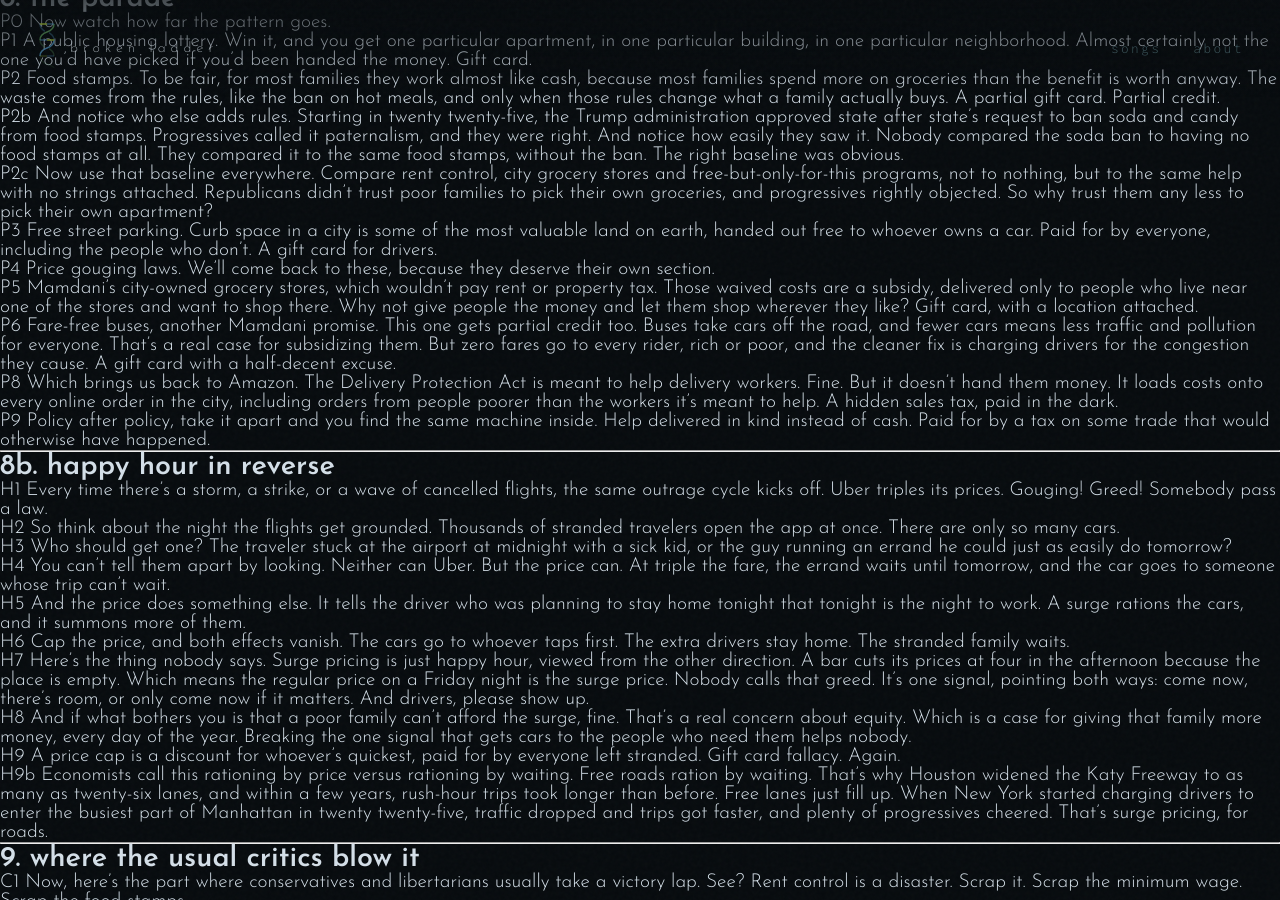
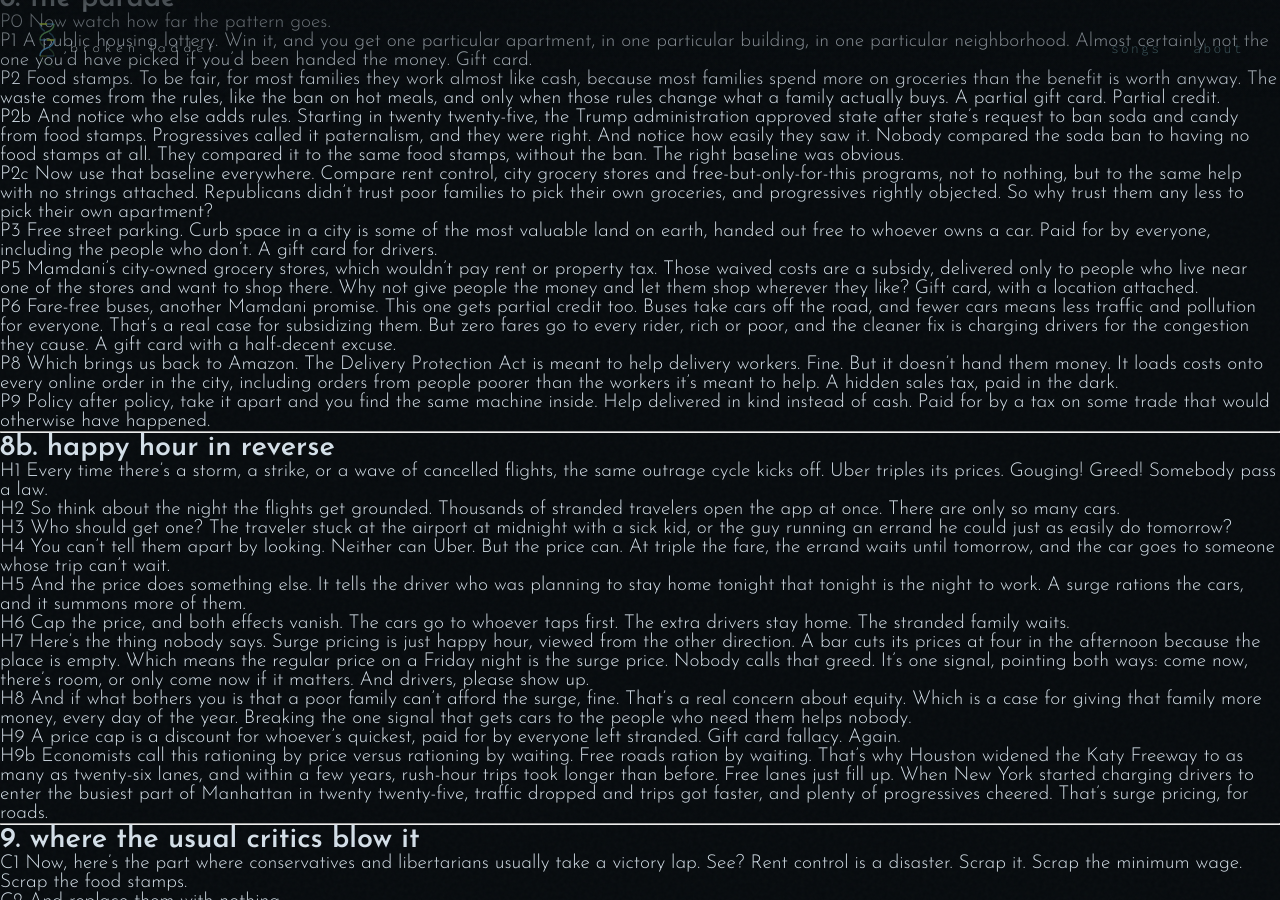
Before and after one commit to ClayShentrup/brokenladder, a Jekyll site: the page built from safety-net-vs-socialism/script.md, in a window 1280 px wide and 900 px high, scrolled down 2300 px. Built offline with Jekyll 4.4.1, drawn with Linux system fonts in a browser that asks for light colours; our own code applies the rules of GitHub Pages for plain Markdown files.

Commit message:
economic illiteracy: drop the price-gouging teaser
Co-Authored-By: Claude Opus 5.5 <noreply@anthropic.com>
Claude-Session: https://claude.ai/code/session_01BsiGF9St2tiTePmyBZgNDi

```diff
--- a/safety-net-vs-socialism/script.md
+++ b/safety-net-vs-socialism/script.md
@@ -167,8 +167,6 @@ P2b And notice who else adds rules. Starting in twenty twenty-five, the Trump ad
 P2c Now use that baseline everywhere. Compare rent control, city grocery stores and free-but-only-for-this programs, not to nothing, but to the same help with no strings attached. Republicans didn't trust poor families to pick their own groceries, and progressives rightly objected. So why trust them any less to pick their own apartment?
 
 P3 Free street parking. Curb space in a city is some of the most valuable land on earth, handed out free to whoever owns a car. Paid for by everyone, including the people who don't. A gift card for drivers.
-
-P4 Price gouging laws. We'll come back to these, because they deserve their own section.
 
 P5 Mamdani's city-owned grocery stores, which wouldn't pay rent or property tax. Those waived costs are a subsidy, delivered only to people who live near one of the stores and want to shop there. Why not give people the money and let them shop wherever they like? Gift card, with a location attached.
 
--- a/safety-net-vs-socialism/src/_mid.js
+++ b/safety-net-vs-socialism/src/_mid.js
@@ -422,7 +422,6 @@
     });
   };
   const sP3 = parade('parking', 'P3', 'free street parking', ['gift card for drivers', ['P3', 'gift card']]);
-  const sP4 = () => { plate('airport', c('P4') - 0.6, ce('P4') + 0.6, { z: [1.15, 1.2] }); banner('price gouging laws: hold that thought', 960, 540, 64, c('P4'), {}); };
   const sP5 = parade('grocery', 'P5', 'city-owned grocery stores', ['gift card, with a location', ['P5', 'Gift card']], { extra: () => banner('no rent, no property tax = a subsidy', 960, 290, 46, ['P5', 'waived'], { bg: K.red }) });
   const sP6 = parade('bus', 'P6', 'fare-free buses', ['half-decent excuse', ['P6', 'half-decent'], K.black], { extra: () => { banner('fewer cars: a real case', 960, 290, 46, ['P6', 'real case'], { bg: K.green }); banner('better: charge drivers for congestion', 960, 390, 46, ['P6', 'cleaner fix'], { bg: K.red }); } });
   const sP8 = parade('delivery', 'P8', 'the delivery protection act', ['a hidden sales tax', ['P8', 'hidden sales tax']], { cam: { z: [1.0, 1.12], x: [-0.3, 0.3] }, extra: () => { banner("doesn't hand workers money", 960, 290, 48, ['P8', "doesn't hand"], { bg: K.red }); banner('costs on every order, including poorer buyers', 960, 390, 44, ['P8', 'every online'], {}); } });
@@ -755,7 +754,7 @@
       { start: 0, draw: sDelivery }, S('O2', sPost, true, 0.5), S('O2b', sRules), S('O3', sCharity), S('O6', sMayor), S('O7', sMenu),
       { start: ce('O8') - 0.1, draw: sTitle },
       S('N1', sNot), S('M1', sMeaning), S('D1', sSweater), S('T1', sRoof), S('R1', sRent), S('G1', sGift), S('Q1', sShort),
-      S('P0', sP0), S('P1', sP1), S('P2', sP2), S('P2b', sP2b), S('P2c', sP2c), S('P3', sP3), S('P4', sP4), S('P5', sP5), S('P6', sP6), S('P8', sP8), S('P9', sP9),
+      S('P0', sP0), S('P1', sP1), S('P2', sP2), S('P2b', sP2b), S('P2c', sP2c), S('P3', sP3), S('P5', sP5), S('P6', sP6), S('P8', sP8), S('P9', sP9),
       S('H1', sSurge), S('H9b', sRoads), S('C1', sCritics), S('K1', sTrickle), S('W1', sTheorem), S('X1', sTaxes),
       S('E1', sTable, true), S('E9', sCliff), S('E11', sUniversal), S('E12', sMillionaire), S('E11b', sUniversal), S('E11c', sTiming, true), S('E15', sMillionaire),
       S('Z1', sClose), S('L1', sNeo), S('Z7', sEnd),
--- a/safety-net-vs-socialism/src/main.js
+++ b/safety-net-vs-socialism/src/main.js
@@ -583,7 +583,6 @@
     });
   };
   const sP3 = parade('parking', 'P3', 'free street parking', ['gift card for drivers', ['P3', 'gift card']]);
-  const sP4 = () => { plate('airport', c('P4') - 0.6, ce('P4') + 0.6, { z: [1.15, 1.2] }); banner('price gouging laws: hold that thought', 960, 540, 64, c('P4'), {}); };
   const sP5 = parade('grocery', 'P5', 'city-owned grocery stores', ['gift card, with a location', ['P5', 'Gift card']], { extra: () => banner('no rent, no property tax = a subsidy', 960, 290, 46, ['P5', 'waived'], { bg: K.red }) });
   const sP6 = parade('bus', 'P6', 'fare-free buses', ['half-decent excuse', ['P6', 'half-decent'], K.black], { extra: () => { banner('fewer cars: a real case', 960, 290, 46, ['P6', 'real case'], { bg: K.green }); banner('better: charge drivers for congestion', 960, 390, 46, ['P6', 'cleaner fix'], { bg: K.red }); } });
   const sP8 = parade('delivery', 'P8', 'the delivery protection act', ['a hidden sales tax', ['P8', 'hidden sales tax']], { cam: { z: [1.0, 1.12], x: [-0.3, 0.3] }, extra: () => { banner("doesn't hand workers money", 960, 290, 48, ['P8', "doesn't hand"], { bg: K.red }); banner('costs on every order, including poorer buyers', 960, 390, 44, ['P8', 'every online'], {}); } });
@@ -916,7 +915,7 @@
       { start: 0, draw: sDelivery }, S('O2', sPost, true, 0.5), S('O2b', sRules), S('O3', sCharity), S('O6', sMayor), S('O7', sMenu),
       { start: ce('O8') - 0.1, draw: sTitle },
       S('N1', sNot), S('M1', sMeaning), S('D1', sSweater), S('T1', sRoof), S('R1', sRent), S('G1', sGift), S('Q1', sShort),
-      S('P0', sP0), S('P1', sP1), S('P2', sP2), S('P2b', sP2b), S('P2c', sP2c), S('P3', sP3), S('P4', sP4), S('P5', sP5), S('P6', sP6), S('P8', sP8), S('P9', sP9),
+      S('P0', sP0), S('P1', sP1), S('P2', sP2), S('P2b', sP2b), S('P2c', sP2c), S('P3', sP3), S('P5', sP5), S('P6', sP6), S('P8', sP8), S('P9', sP9),
       S('H1', sSurge), S('H9b', sRoads), S('C1', sCritics), S('K1', sTrickle), S('W1', sTheorem), S('X1', sTaxes),
       S('E1', sTable, true), S('E9', sCliff), S('E11', sUniversal), S('E12', sMillionaire), S('E11b', sUniversal), S('E11c', sTiming, true), S('E15', sMillionaire),
       S('Z1', sClose), S('L1', sNeo), S('Z7', sEnd),
--- a/safety-net-vs-socialism/src/script.json
+++ b/safety-net-vs-socialism/src/script.json
@@ -302,10 +302,6 @@
    "id": "P3",
    "text": "Free street parking. Curb space in a city is some of the most valuable land on earth, handed out free to whoever owns a car. Paid for by everyone, including the people who don't. A gift card for drivers.",
    "gap": 1.3
-  },
-  {
-   "id": "P4",
-   "text": "Price gouging laws. We'll come back to these, because they deserve their own section."
   },
   {
    "id": "P5",
```
Also changed, not shown: safety-net-vs-socialism/narration/manifest.json.
